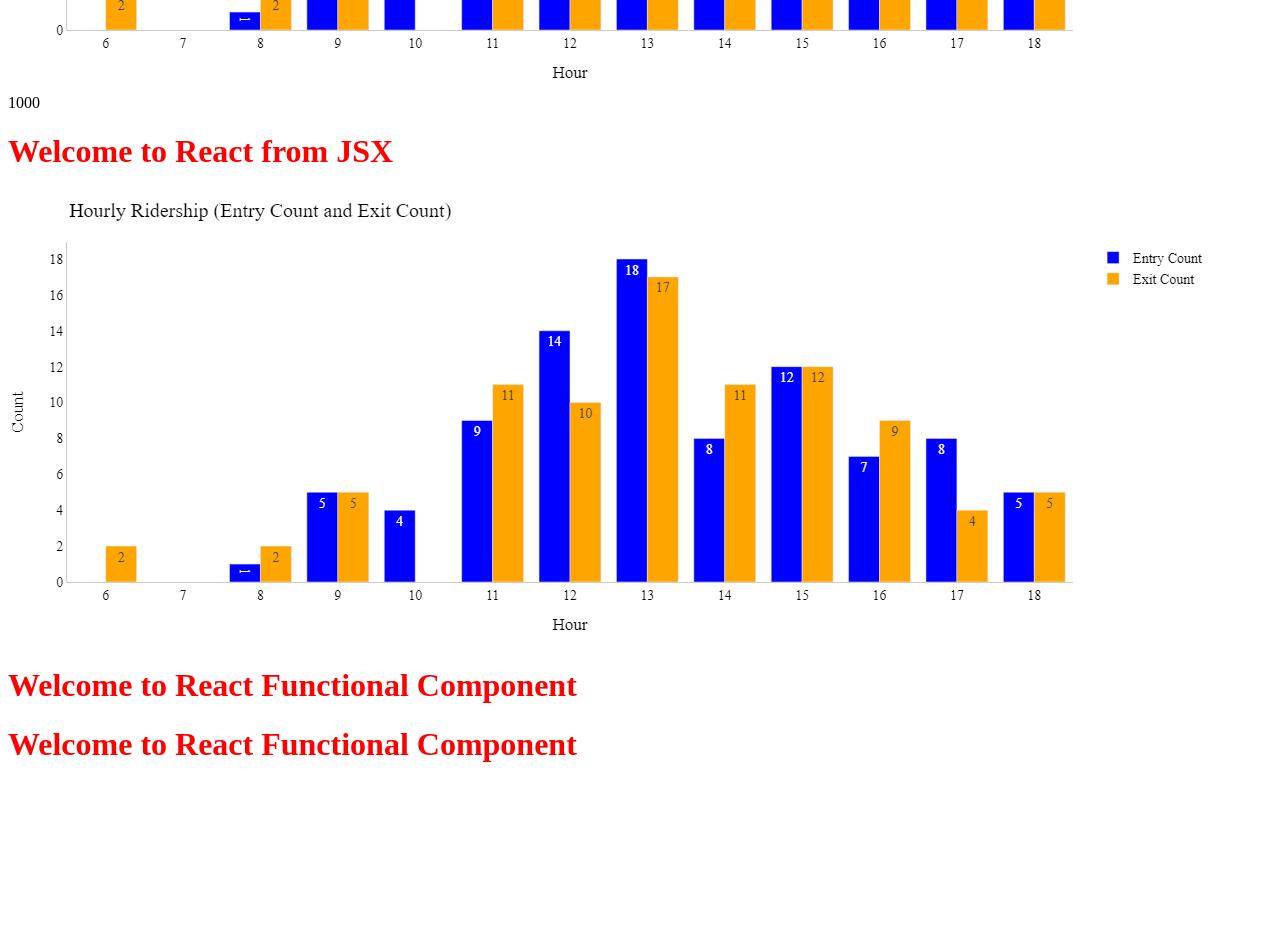
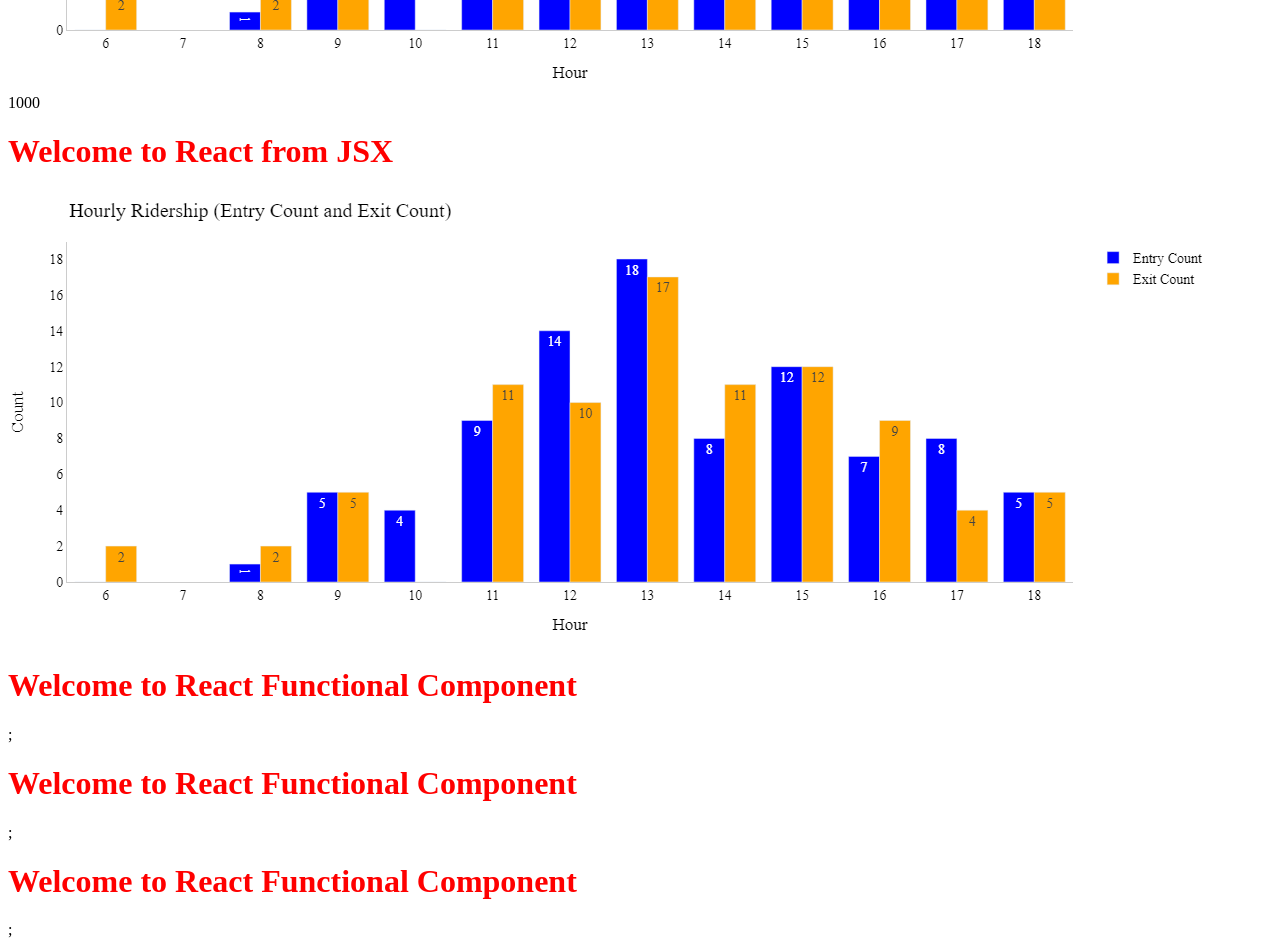
Before and after one commit to vathadianil/React-Practice, a React (Vite) app in the folder episode-3/: page / in a window 1280 px wide. Shown: the part 440-1387 px from the top of the page. Before the commit the page ends 1224 px from the top, so only its background shows below. Built offline with nearby package versions, Linux system fonts and the light colour scheme.

Commit message:
We can call react functional component as normal function in javascript

```diff
--- a/episode-3/App.js
+++ b/episode-3/App.js
@@ -5,16 +5,20 @@ import image from "./asserts/newplot.png";
 //React Functional Component
 
 const HeadingComponent = () => {
-  return <h1 className="heading"> Welcome to React Functional Component </h1>;
+  return (
+    <>
+      <h1 className="heading">Welcome to React Functional Component</h1>;
+    </>
+  );
 };
 
 //React Element
 const containerElement = (
-  <>
+  <div>
     <h1 className="heading">Welcome to React from JSX</h1>
     <img src={image} />
     <HeadingComponent />
-  </>
+  </div>
 );
 const number = 1000;
 //React Functional Component
@@ -25,6 +29,7 @@ const ContainerComponent = () => (
     <span style={{ display: "block" }}> {number}</span>
     <span style={{ display: "block" }}> {containerElement}</span>
     <HeadingComponent />
+    {HeadingComponent()}
   </>
 );
 
```
